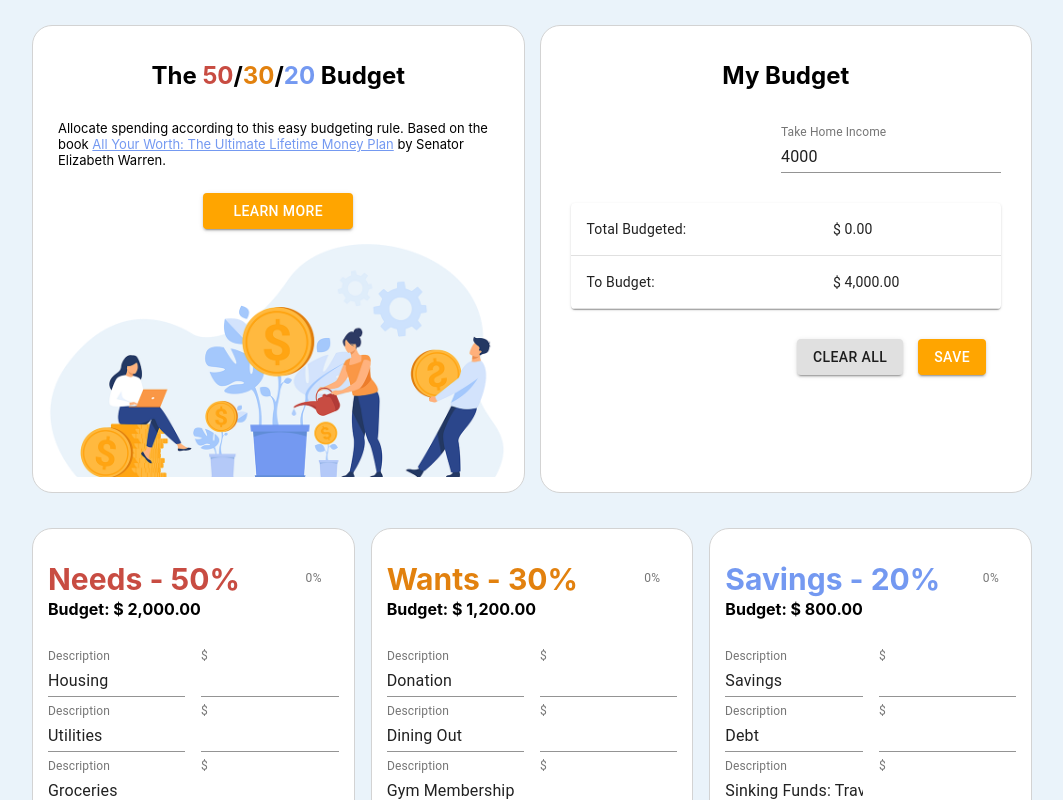
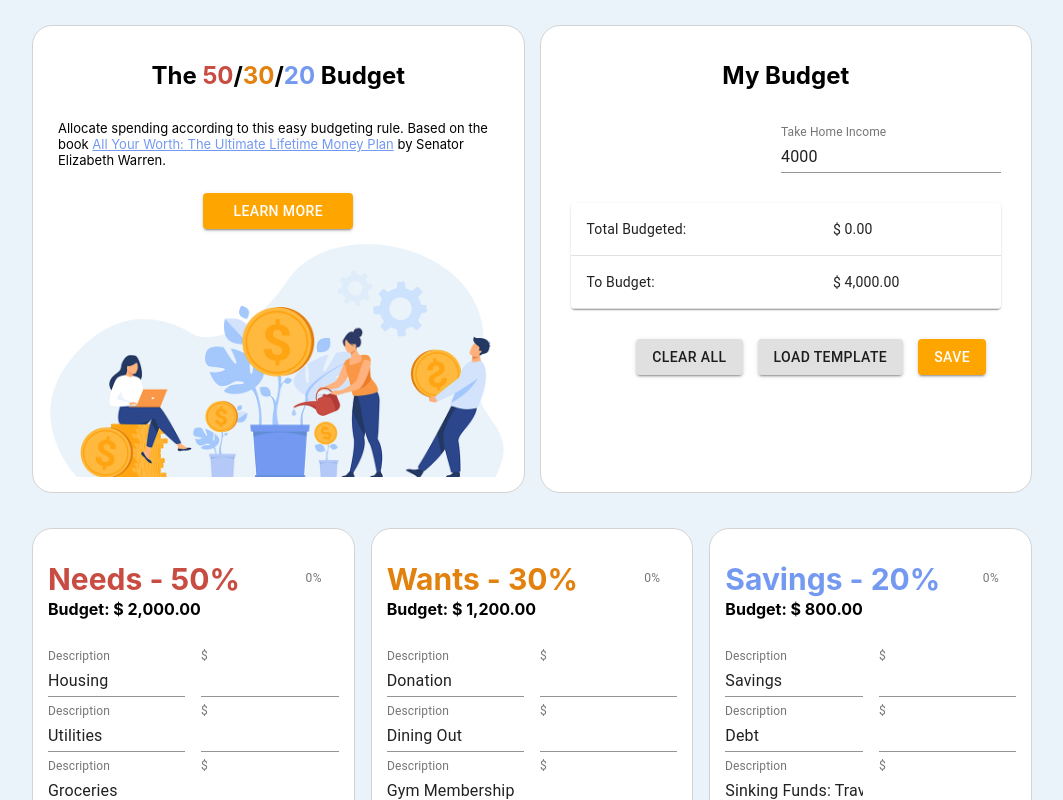
Before and after one commit to dinnagonzales/portfolio2021, a React (Create React App) app: page / in a window 1280 px wide. Shown: the top 800 px of the page, without its empty margins (108-1171 px from the left). Built offline with nearby package versions, Linux system fonts and the light colour scheme.

Commit message:
2-1: Add load template button

```diff
--- a/src/components/BudgetApp/income.jsx
+++ b/src/components/BudgetApp/income.jsx
@@ -43,6 +43,12 @@ export default function Income() {
 	const save = () => {
 		dispatch({
             type: "SAVE",
+        });
+	};
+
+	const loadTemplate = () => {
+		dispatch({
+            type: "LOAD_TEMPLATE",
         });
 	};
 
@@ -98,6 +104,7 @@ export default function Income() {
 					</TableContainer>
 
 					<Button variant={ 'contained' } onClick={ clearAll }>Clear All</Button>
+					<Button variant={ 'contained' } onClick={ loadTemplate }>Load Template</Button>
 					<Button style={{ backgroundColor: 'orange', color: 'white' }} variant={ 'contained' } onClick={ save }>Save</Button>
 				</div>
 			</IncomeContainer>
--- a/src/components/BudgetApp/store.js
+++ b/src/components/BudgetApp/store.js
@@ -119,6 +119,8 @@ const BudgetReducer = (state, action) => {
                 ...state
             }
         }
+
+        case 'LOAD_TEMPLATE':
         default:
             return initialState;
     };
```
